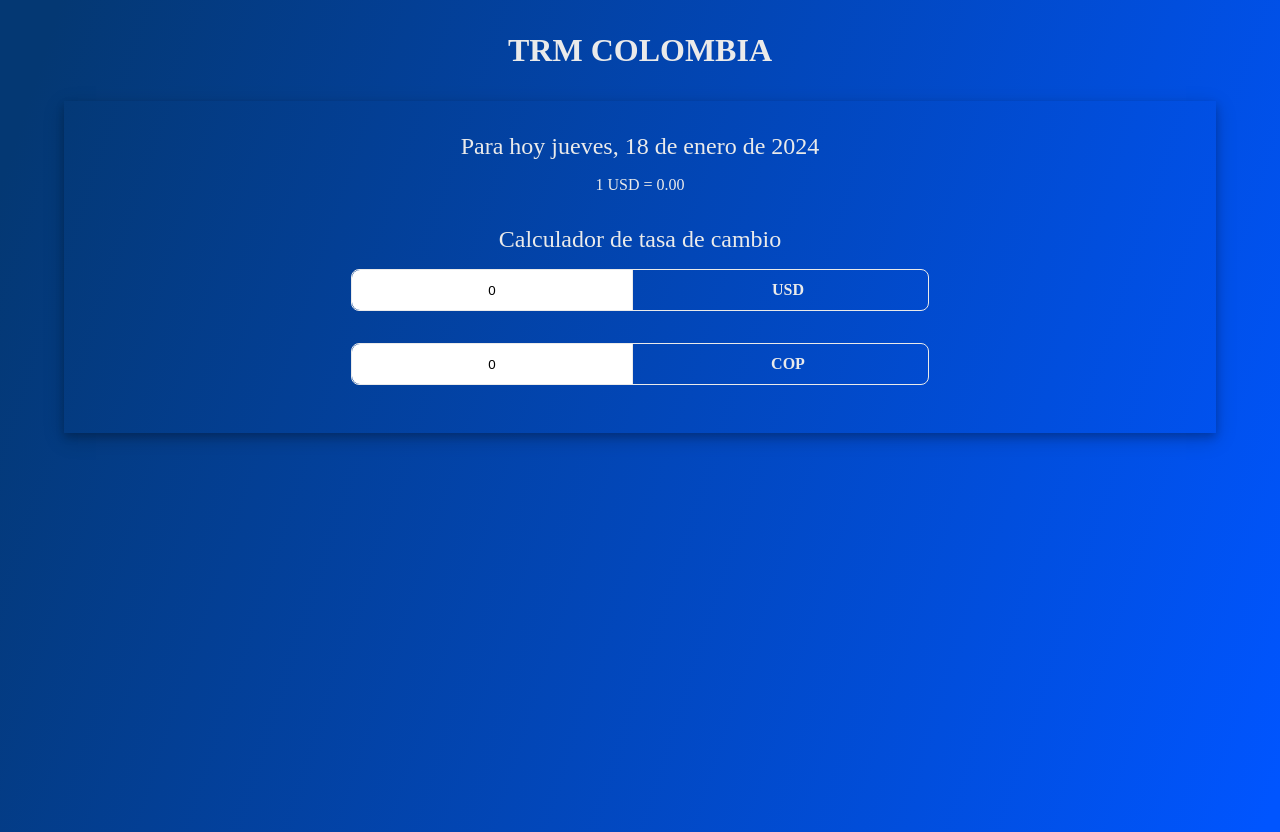
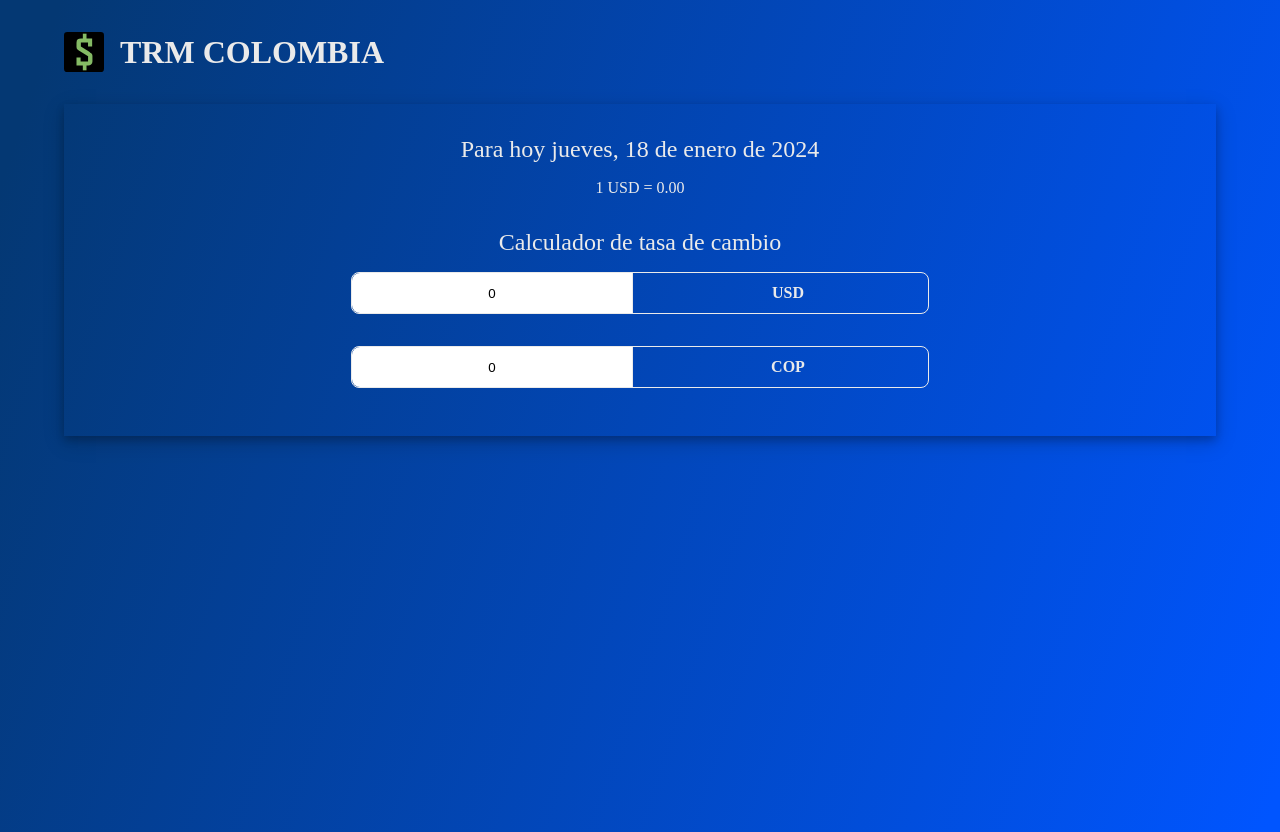
Before and after one commit to espejolui/trm, an Angular app: page / in a window 1280 px wide. Built offline with nearby package versions, Linux system fonts and the light colour scheme; no server answers; a web font is replaced by a local one.

Commit message:
Estilos del header

```diff
--- a/src/app/app.component.css
+++ b/src/app/app.component.css
@@ -0,0 +1,18 @@
+header {
+  display: flex;
+  width: 90%;
+  gap: 1rem;
+  margin: 2rem auto;
+  align-items: center;
+
+  img {
+    width: 40px;
+  }
+}
+
+@media (max-width: 768px) {
+  header {
+    justify-content: center;
+
+  }
+}
--- a/src/app/app.component.html
+++ b/src/app/app.component.html
@@ -1,2 +1,5 @@
-<h1 class="title">{{ title }}</h1>
+<header>
+  <img src="/assets/dollar.svg" alt="Logo de la app">
+  <h1 class="title">{{ title }}</h1>
+</header>
 <getDolar></getDolar>
--- a/src/styles.css
+++ b/src/styles.css
@@ -28,7 +28,6 @@ body {
     height: 100dvh;
 
     .title {
-      margin: 2rem auto;
       text-align: center;
       text-transform: uppercase;
       font-size: 2rem;
```
